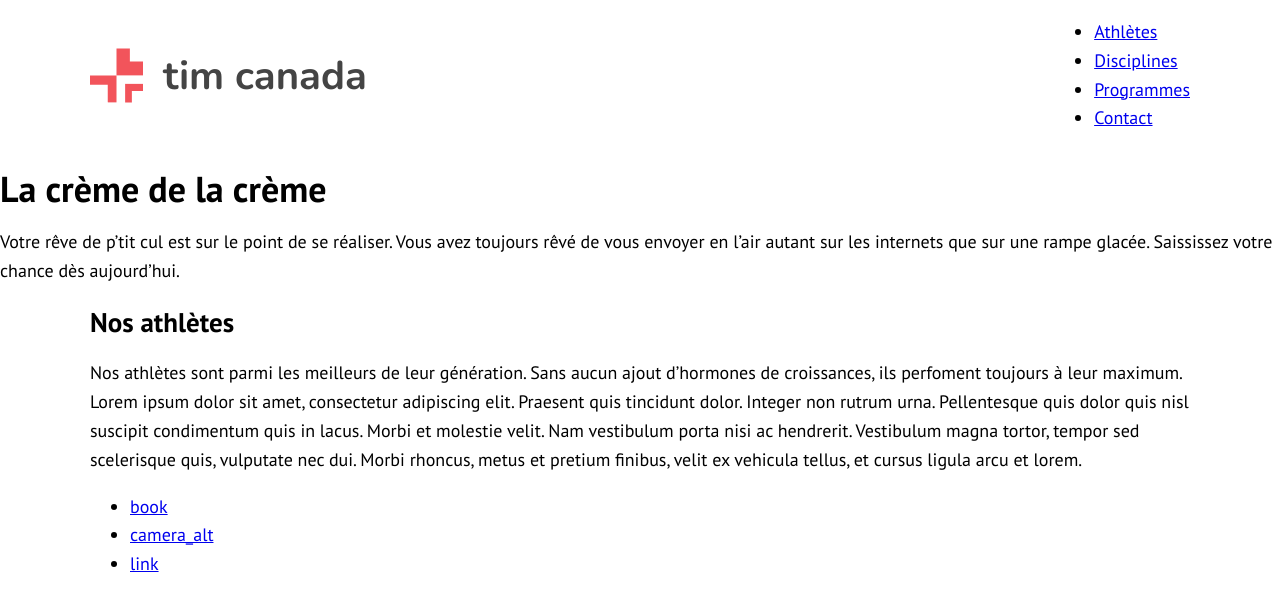
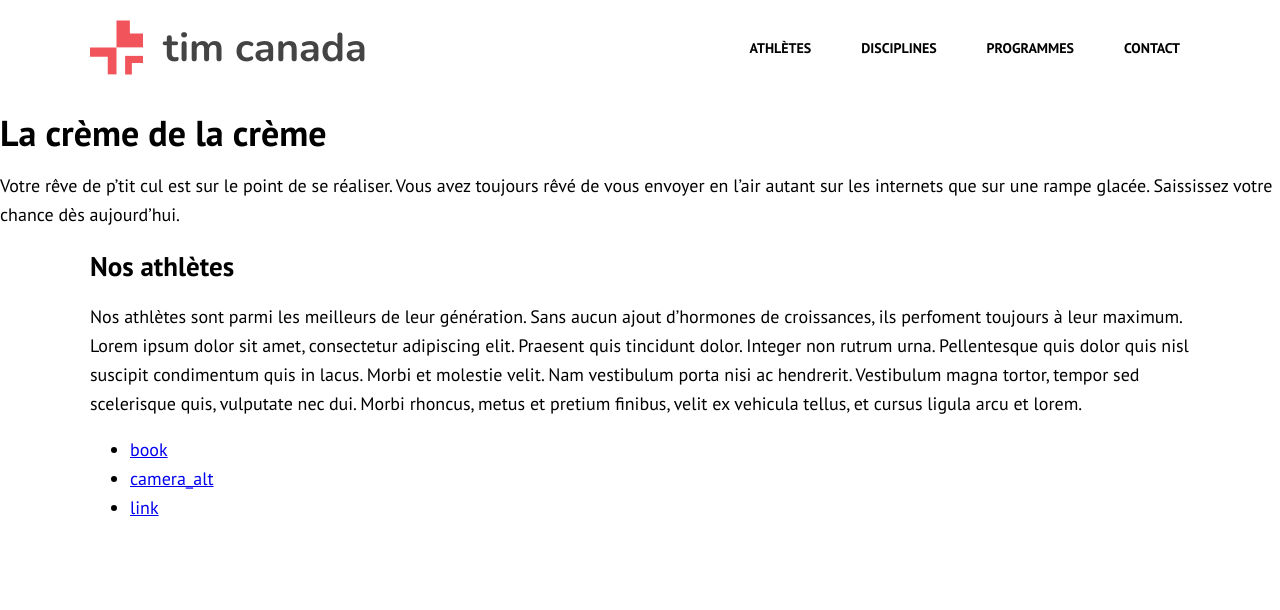
Before and after one commit to YevaVudz/sem05, a plain HTML site: page index.html in a window 1280 px wide. Drawn offline with nearby package versions, Linux system fonts and the light colour scheme.

Commit message:
tim canada modification 2

```diff
--- a/css/styles.css
+++ b/css/styles.css
@@ -64,63 +64,47 @@ header .wrapper {
 }
 
 /* ===== Numéro 3c ===== */
-/*
+
 .menu ul {
-    margin-top: 0;
-    margin-bottom: 0;
-    margin-right: 0;
-    margin-left: 0;
+    margin: 0 0 0 0;
+    padding: 0 0 0 0;
 
-    padding-top: 0;
-    padding-bottom: 0;
-    padding-right: 0;
-    padding-left: 0;
+    list-style: none;
+
+    display: flex;
+    justify-items: baseline;
+
+    gap: 30px;
 }
-*/
 
 /* ===== Numéro 3d ===== */
-/*
+
 .menu a {
-    color: black;
-    font-weight: bold;
-    font-size: 14px;
-    font-family: 'PT Sans', sans-serif;
-    padding-top: 5px;
-    padding-left: 10px;
-    padding-right: 10px;
-    padding-bottom: 5px;
+    color: #000;
+    font: bold 1.4rem 'PT Sans', sans-serif;
+    padding: 5px 10px 5px 10px;
+
     text-transform: uppercase;
     text-decoration: none;
 }
-*/
+
 
 /* ===== Numéro 3e ===== */
-/*
+
 .menu a:hover {
-    border-top-color: #000;
-    border-right-color: black;
-    border-bottom-color: #000;
-    border-left-color: black;
-    border-top-style: solid;
-    border-right-style: solid;
-    border-left-style: solid;
-    border-bottom-style: solid;
-    border-top-width: 2px;
-    border-right-width: 2px;
-    border-bottom-width: 2px;
-    border-left-width: 2px;
+    border: 2px solid #000;
 }
-*/
+
 
 /* ===== Numéro 3f ===== */
-/*
+
 header {
     padding-top: 20px;
     padding-left: 0;
     padding-right: 0;
     padding-bottom: 20px;
 }
-*/
+
 
 /* ===== Numéro 4a ===== */
 /*
```
